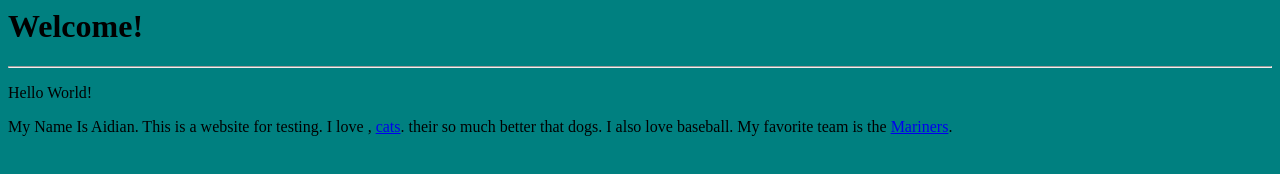
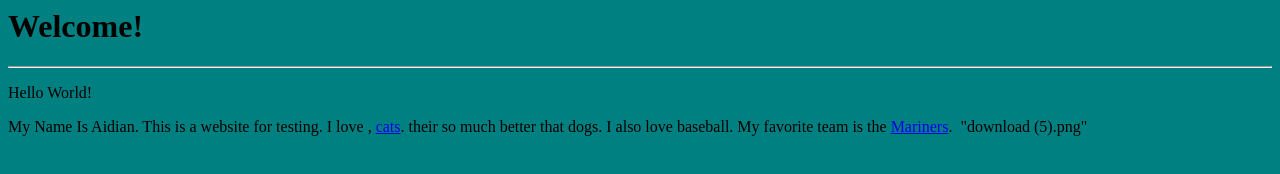
Before and after one commit to AidianNeely/test2019, a plain HTML site: page index.html in a window 1280 px wide. Drawn offline with Linux system fonts and the light colour scheme.

Commit message:
Update index.html

```diff
--- a/index.html
+++ b/index.html
@@ -16,7 +16,7 @@
     My favorite team is the  <a href= "http://bit.ly/2EpC18j"> Mariners</a>.
 
 
-
+  <img> "download (5).png" </img>
 
 </body>
 
```
